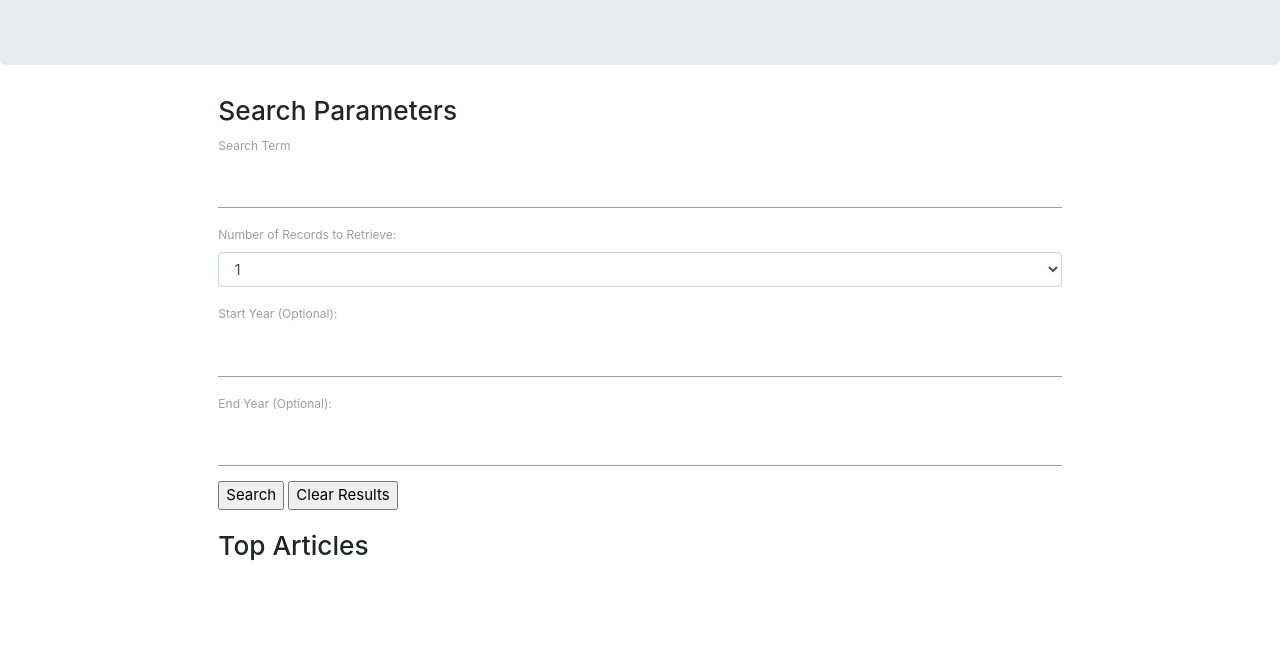
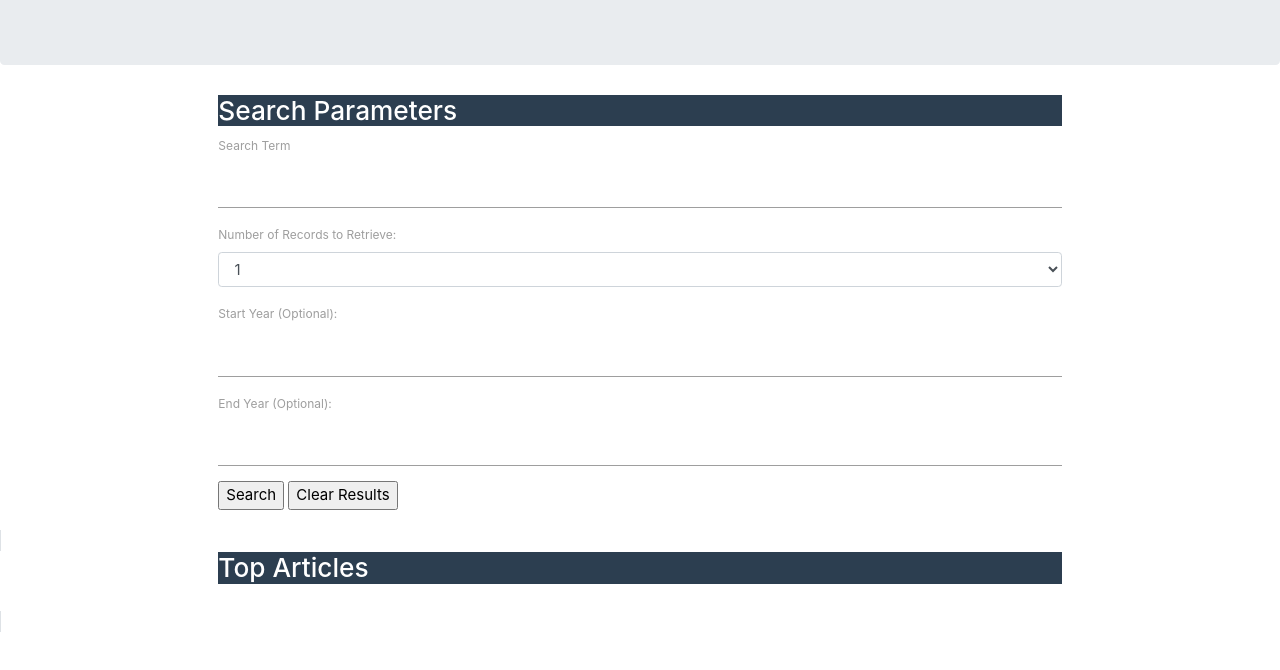
Before and after one commit to thomromano/new-york-times-article-search, a website: page index.html in a window 1280 px wide. Shown: the part 108-778 px from the top of the page. Drawn offline with nearby package versions, Linux system fonts and the light colour scheme.

Commit message:
begin style in css

```diff
--- a/assets/css/style.css
+++ b/assets/css/style.css
@@ -0,0 +1,12 @@
+
+.panel-body {
+    border: 2px;
+
+}
+
+
+.panel-heading {
+    background-color: #2c3e50;
+    color: white;
+
+}
--- a/index.html
+++ b/index.html
@@ -9,6 +9,8 @@
     <link rel="stylesheet" href="https://maxcdn.bootstrapcdn.com/bootstrap/4.0.0/css/bootstrap.min.css" integrity="sha384-Gn5384xqQ1aoWXA+058RXPxPg6fy4IWvTNh0E263XmFcJlSAwiGgFAW/dAiS6JXm"
         crossorigin="anonymous">
     <link rel="stylesheet" href="assets/css/style.css" />
+
+
     <title>NYT API</title>
 </head>
 
@@ -75,7 +77,10 @@
                     </div>
 
         </section>
-        <row class="row">
+
+        <section>
+                <span class="border">
+                    <row class="row">
             <div class="col-md-8 offset-2">
                 <div class="panel panel-default">
                     <div class="panel-heading">
@@ -87,9 +92,9 @@
                 </div>
             </div>
         </row>
-        <section>
+                </span>
+        </section>
 
-        </section>
 
 
 
```
